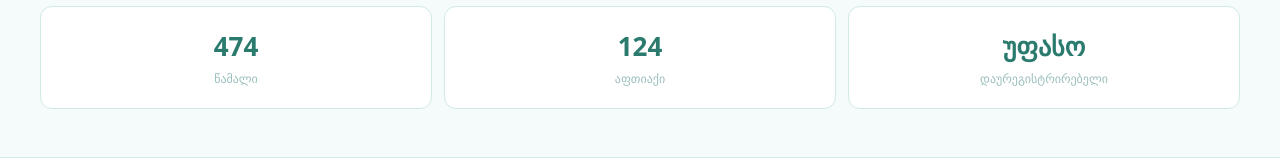
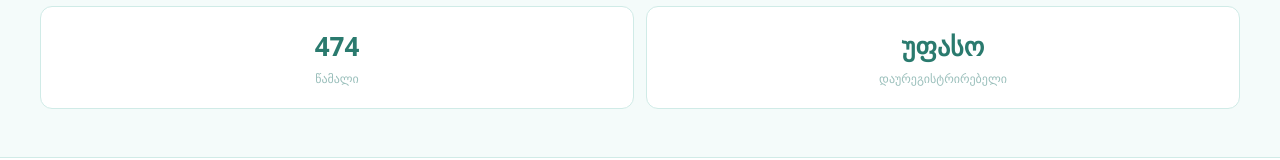
Before and after one commit to mouravi573/sapovnela, a Next.js app: page /search in a window 1280 px wide. Shown: the part 524-684 px from the top of the page. Built offline with nearby package versions, Linux system fonts and the light colour scheme; no server answers; the database is empty.

Commit message:
remove hardcoded pharmacy count from search page

```diff
--- a/app/search/page.js
+++ b/app/search/page.js
@@ -31,7 +31,6 @@ const translations = {
     results: (n) => `${n} result${n !== 1 ? "s" : ""} · sorted by price`,
     stats: [
       { val: "474", label: "Medicines tracked" },
-      { val: "124", label: "Pharmacies listed" },
       { val: "Free", label: "No registration" },
     ],
     portal: "For Pharmacies",
@@ -71,7 +70,6 @@ const translations = {
     results: (n) => `${n} შედეგი · ფასით დალაგებული`,
     stats: [
       { val: "474", label: "წამალი" },
-      { val: "124", label: "აფთიაქი" },
       { val: "უფასო", label: "დაურეგისტრირებელი" },
     ],
     portal: "აფთიაქებისთვის",
```
